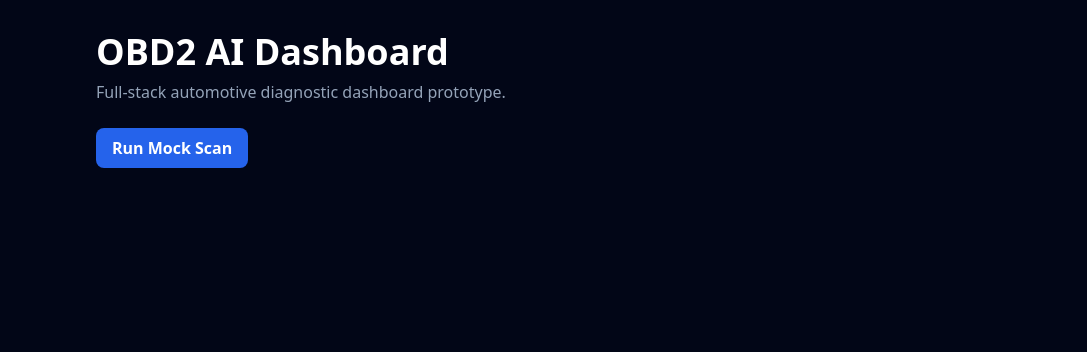
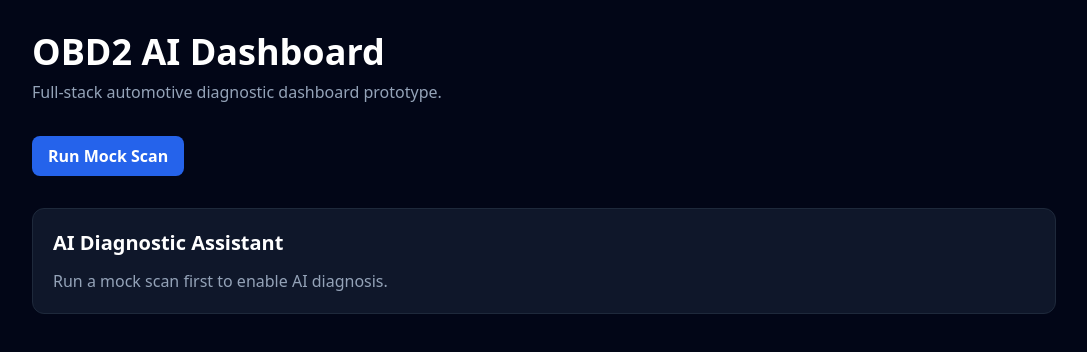
Before and after one commit to LordLongnut/obd2-ai-dashboard, a React (Vite) app in the folder client/: page / in a window 1280 px wide. Shown: the top 352 px of the page, without its empty margins (96-1183 px from the left). Built offline with nearby package versions, Linux system fonts and the light colour scheme; the HTML template or start-up script is replaced by a standard one.

Commit message:
Split dashboard into reusable React components

```diff
--- a/client/src/App.tsx
+++ b/client/src/App.tsx
@@ -1,14 +1,11 @@
 import { useState } from "react";
 import axios from "axios";
 
-type MockScan = {
-  vehicle: string;
-  rpm: number;
-  coolantTemp: number;
-  shortTermFuelTrim: number;
-  longTermFuelTrim: number;
-  codes: string[];
-};
+import type { MockScan } from "./types/obd";
+import VehicleCard from "./components/dashboard/VehicleCard";
+import LiveDataGrid from "./components/obd/LiveDataGrid";
+import DtcList from "./components/obd/DtcList";
+import AiAssistantPanel from "./components/ai/AiAssistantPanel";
 
 function App() {
   const [scan, setScan] = useState<MockScan | null>(null);
@@ -20,42 +17,33 @@ function App() {
 
   return (
     <main className="min-h-screen bg-slate-950 text-white p-8">
-      <section className="max-w-4xl mx-auto">
-        <h1 className="text-4xl font-bold mb-2">OBD2 AI Dashboard</h1>
-        <p className="text-slate-400 mb-6">
-          Full-stack automotive diagnostic dashboard prototype.
-        </p>
+      <section className="max-w-5xl mx-auto">
+        <div className="mb-8">
+          <h1 className="text-4xl font-bold mb-2">OBD2 AI Dashboard</h1>
+          <p className="text-slate-400">
+            Full-stack automotive diagnostic dashboard prototype.
+          </p>
+        </div>
 
         <button
           onClick={runMockScan}
-          className="bg-blue-600 hover:bg-blue-700 px-4 py-2 rounded-lg font-semibold"
+          className="bg-blue-600 hover:bg-blue-700 px-4 py-2 rounded-lg font-semibold mb-8"
         >
           Run Mock Scan
         </button>
 
-        {scan && (
-          <div className="mt-8 grid gap-4">
-            <div className="bg-slate-900 border border-slate-800 rounded-xl p-5">
-              <h2 className="text-2xl font-semibold mb-4">{scan.vehicle}</h2>
-
-              <div className="grid grid-cols-2 gap-4">
-                <p>RPM: {scan.rpm}</p>
-                <p>Coolant Temp: {scan.coolantTemp}°F</p>
-                <p>STFT: {scan.shortTermFuelTrim}%</p>
-                <p>LTFT: {scan.longTermFuelTrim}%</p>
-              </div>
-            </div>
-
-            <div className="bg-slate-900 border border-slate-800 rounded-xl p-5">
-              <h3 className="text-xl font-semibold mb-3">Trouble Codes</h3>
-              <ul className="list-disc list-inside">
-                {scan.codes.map((code) => (
-                  <li key={code}>{code}</li>
-                ))}
-              </ul>
-            </div>
-          </div>
-        )}
+        <div className="grid gap-5">
+          {scan ? (
+            <>
+              <VehicleCard vehicle={scan.vehicle} />
+              <LiveDataGrid scan={scan} />
+              <DtcList codes={scan.codes} />
+              <AiAssistantPanel hasScan={true} />
+            </>
+          ) : (
+            <AiAssistantPanel hasScan={false} />
+          )}
+        </div>
       </section>
     </main>
   );
--- a/client/src/components/ai/AiAssistantPanel.tsx
+++ b/client/src/components/ai/AiAssistantPanel.tsx
@@ -0,0 +1,29 @@
+type AiAssistantPanelProps = {
+  hasScan: boolean;
+};
+
+function AiAssistantPanel({ hasScan }: AiAssistantPanelProps) {
+  return (
+    <div className="bg-slate-900 border border-slate-800 rounded-xl p-5">
+      <h3 className="text-xl font-semibold mb-3">AI Diagnostic Assistant</h3>
+
+      {hasScan ? (
+        <div className="space-y-3">
+          <p className="text-slate-300">
+            Scan data is ready for AI analysis.
+          </p>
+
+          <button className="bg-purple-600 hover:bg-purple-700 px-4 py-2 rounded-lg font-semibold">
+            Analyze With AI
+          </button>
+        </div>
+      ) : (
+        <p className="text-slate-400">
+          Run a mock scan first to enable AI diagnosis.
+        </p>
+      )}
+    </div>
+  );
+}
+
+export default AiAssistantPanel;
--- a/client/src/components/dashboard/VehicleCard.tsx
+++ b/client/src/components/dashboard/VehicleCard.tsx
@@ -0,0 +1,16 @@
+type VehicleCardProps = {
+  vehicle: string;
+};
+
+function VehicleCard({ vehicle }: VehicleCardProps) {
+  return (
+    <div className="bg-slate-900 border border-slate-800 rounded-xl p-5">
+      <h2 className="text-2xl font-semibold">{vehicle}</h2>
+      <p className="text-slate-400 mt-2">
+        Active diagnostic scan session
+      </p>
+    </div>
+  );
+}
+
+export default VehicleCard;
--- a/client/src/components/obd/DtcList.tsx
+++ b/client/src/components/obd/DtcList.tsx
@@ -0,0 +1,28 @@
+type DtcListProps = {
+  codes: string[];
+};
+
+function DtcList({ codes }: DtcListProps) {
+  return (
+    <div className="bg-slate-900 border border-slate-800 rounded-xl p-5">
+      <h3 className="text-xl font-semibold mb-3">Trouble Codes</h3>
+
+      {codes.length === 0 ? (
+        <p className="text-slate-400">No diagnostic trouble codes found.</p>
+      ) : (
+        <ul className="space-y-2">
+          {codes.map((code) => (
+            <li
+              key={code}
+              className="bg-slate-950 border border-slate-800 rounded-lg px-3 py-2 font-mono"
+            >
+              {code}
+            </li>
+          ))}
+        </ul>
+      )}
+    </div>
+  );
+}
+
+export default DtcList;
--- a/client/src/components/obd/LiveDataGrid.tsx
+++ b/client/src/components/obd/LiveDataGrid.tsx
@@ -0,0 +1,37 @@
+import type { MockScan } from "../../types/obd";
+
+type LiveDataGridProps = {
+  scan: MockScan;
+};
+
+function LiveDataGrid({ scan }: LiveDataGridProps) {
+  return (
+    <div className="bg-slate-900 border border-slate-800 rounded-xl p-5">
+      <h3 className="text-xl font-semibold mb-4">Live Data</h3>
+
+      <div className="grid grid-cols-2 gap-4">
+        <div>
+          <p className="text-slate-400">RPM</p>
+          <p className="text-2xl font-bold">{scan.rpm}</p>
+        </div>
+
+        <div>
+          <p className="text-slate-400">Coolant Temp</p>
+          <p className="text-2xl font-bold">{scan.coolantTemp}°F</p>
+        </div>
+
+        <div>
+          <p className="text-slate-400">Short Term Fuel Trim</p>
+          <p className="text-2xl font-bold">{scan.shortTermFuelTrim}%</p>
+        </div>
+
+        <div>
+          <p className="text-slate-400">Long Term Fuel Trim</p>
+          <p className="text-2xl font-bold">{scan.longTermFuelTrim}%</p>
+        </div>
+      </div>
+    </div>
+  );
+}
+
+export default LiveDataGrid;
```
Also changed, not shown: client/src/types/obd.ts (+8 -0 lines).
